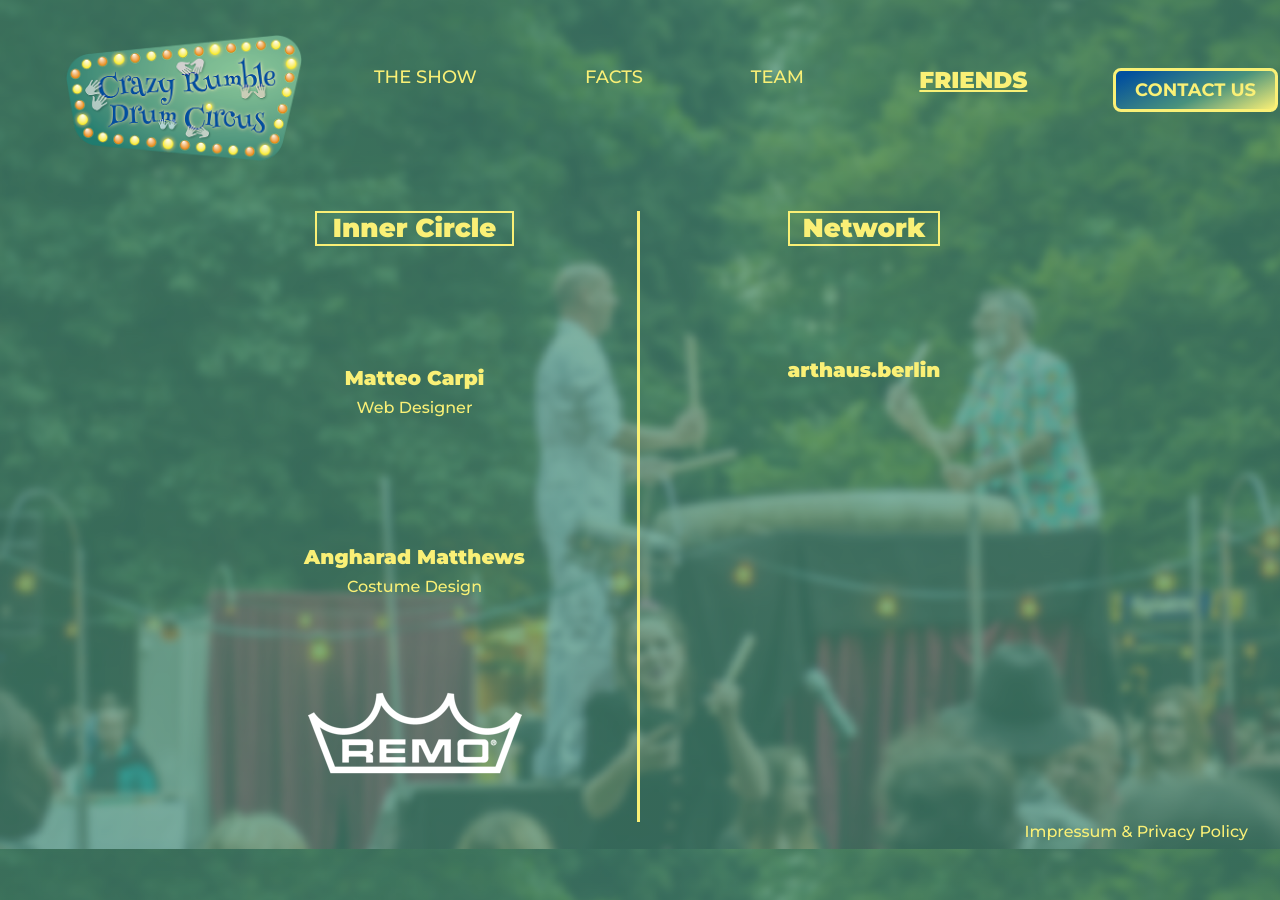
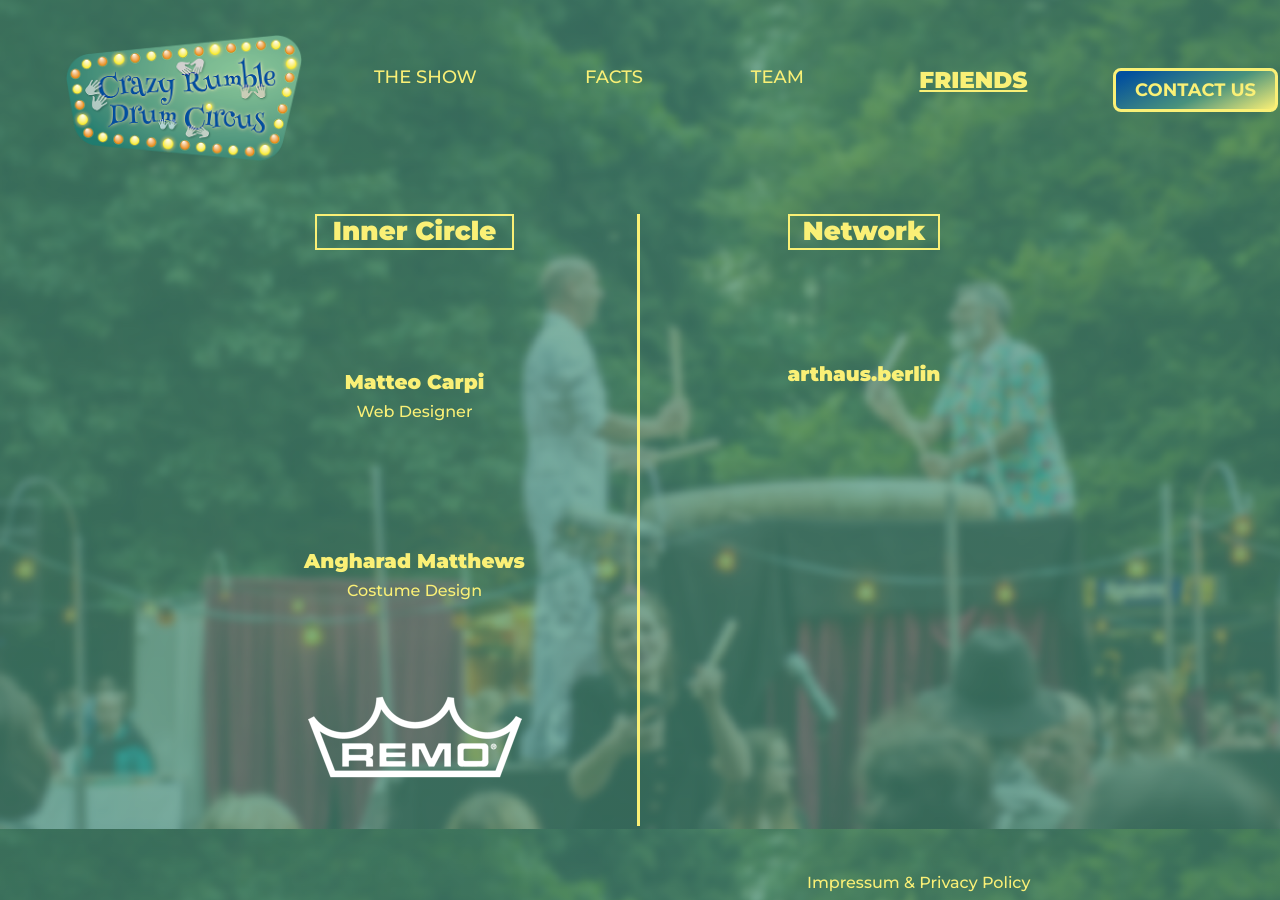
Before and after one commit to matteocarpi/crdc, a Jekyll site: the page built from friends.md, in a window 1280 px wide. Built offline with Jekyll 4.4.1, drawn with Linux system fonts in a browser that asks for light colours; nearby versions of some CDN libraries; comment, search, counter and statistics services are not loaded.

Commit message:
repositioned impressum link and relinked logo

```diff
--- a/_includes/header.html
+++ b/_includes/header.html
@@ -1,6 +1,6 @@
 <div class="header-wrap">
 
-      <a href="{{ baseurl | relative_url }}"><img class="logo" src={{ "/assets/images/crdc-logo.png" | relative_url }} alt=""></a>
+      <a href="{{ site.url | relative_url }}"><img class="logo" src={{ "/assets/images/crdc-logo.png" | relative_url }} alt=""></a>
 
       <div class= "navigation">
         {% include navigation.html %}
--- a/_sass/universal.scss
+++ b/_sass/universal.scss
@@ -90,6 +90,9 @@ body.default-background {
  white-space: nowrap;
 }
 .footer {
+  position: absolute;
+  bottom: 0;
+  right: 17%;
   display: block;
   text-align: right;
   align-self: bottom;
```
